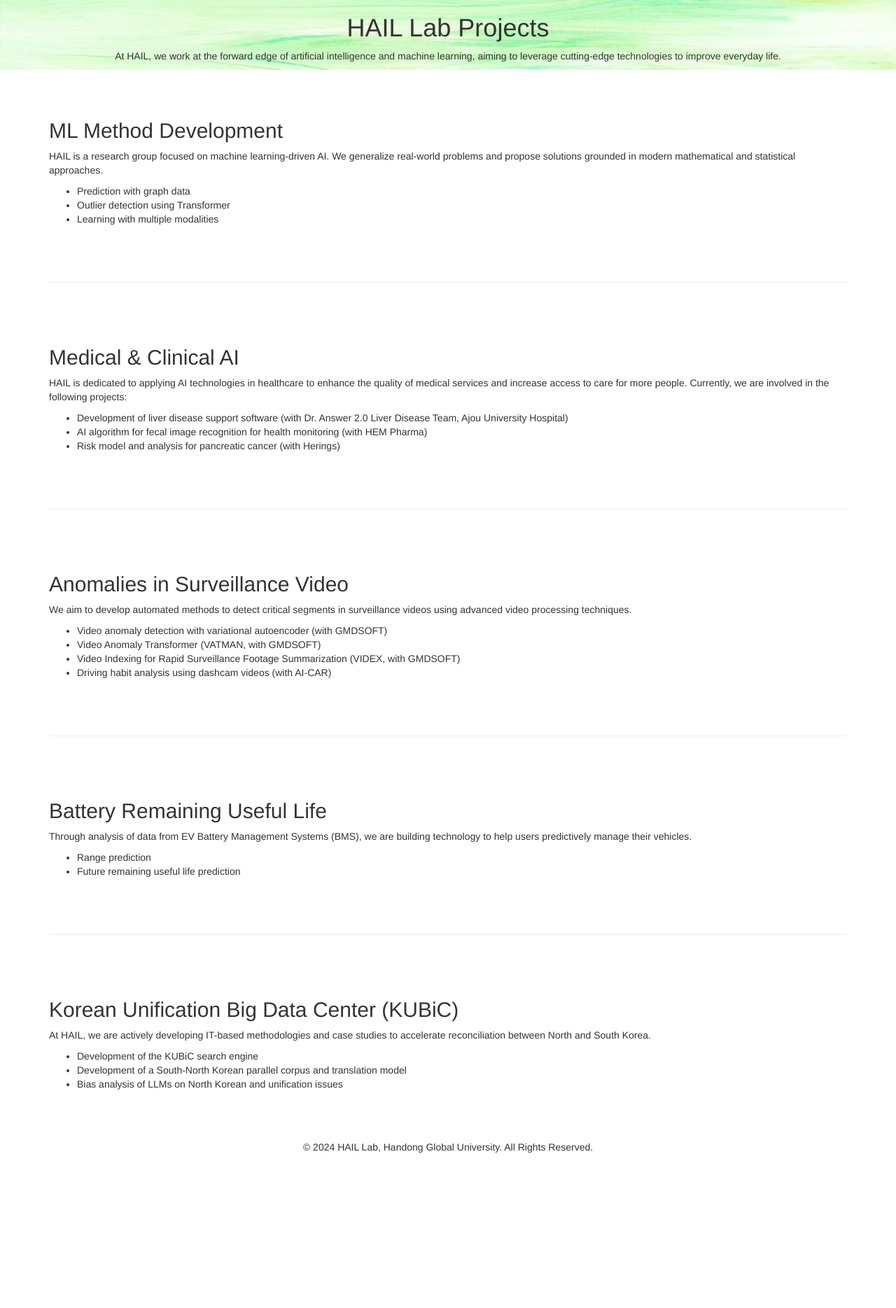
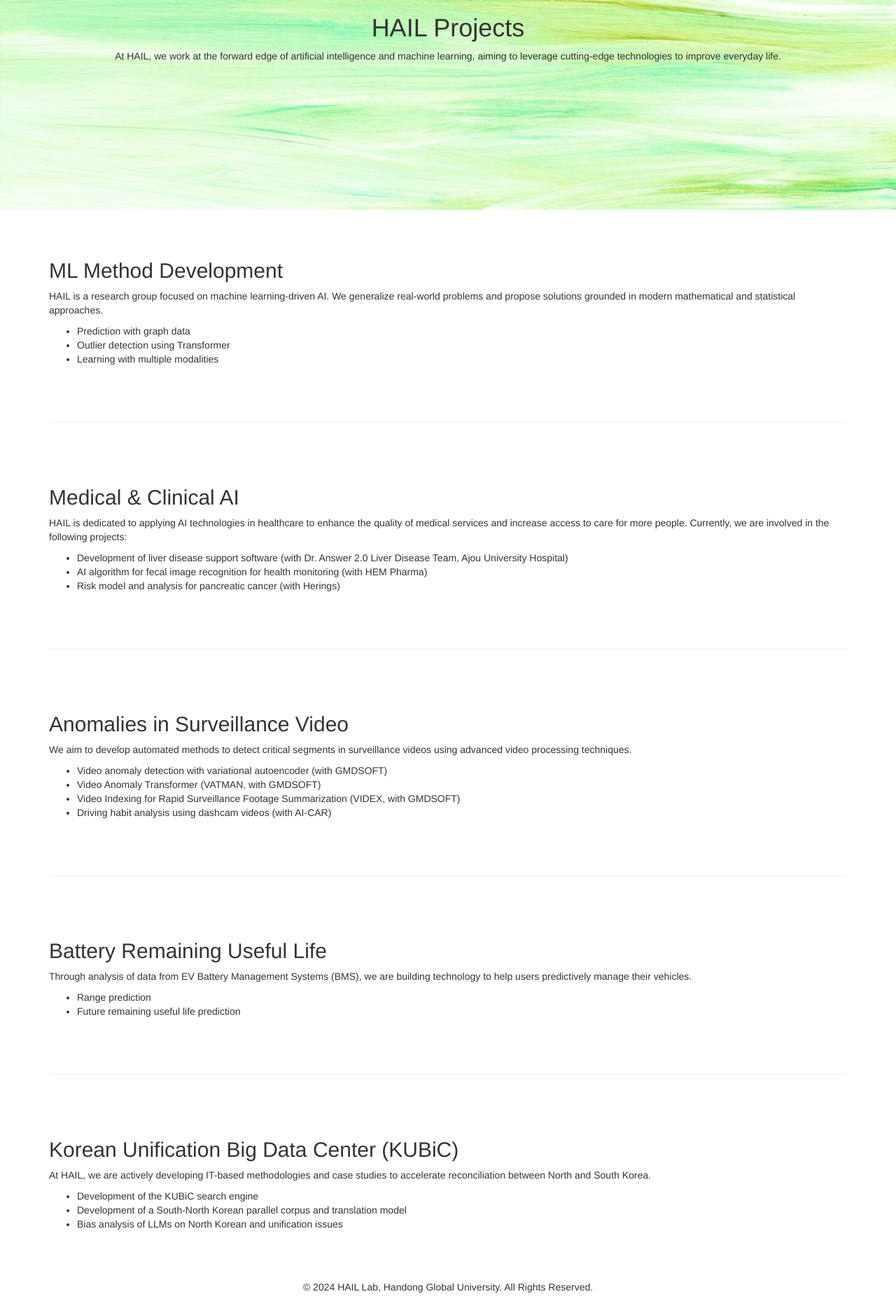
Before and after one commit to nth221/nth221.github.io, a Jekyll site: the page pages/projects.html, which Jekyll copies as it is, in a window 1280 px wide. Shown: the whole page at 70% size. Built offline with Jekyll 4.4.1, drawn with Linux system fonts in a browser that asks for light colours; nearby versions of some CDN libraries; library files that are not in the unit come from our copies; before the commit the page ends 1669 px from its top, so only the background shows below that.

Commit message:
modified:   css/stylish-portfolio.css 	modified:   pages/projects.html

```diff
--- a/css/stylish-portfolio.css
+++ b/css/stylish-portfolio.css
@@ -181,7 +181,7 @@ hr.small {
     display: table;
     position: relative;
     width: 100%;
-    height:100px;
+    height:300px;
     background: url(../img/bg.jpg) no-repeat center center scroll;
     -webkit-background-size: cover;
     -moz-background-size: cover;
--- a/pages/projects.html
+++ b/pages/projects.html
@@ -12,7 +12,7 @@
 
     <header class="project-header">
         <div class="container text-center">
-            <h1>HAIL Lab Projects</h1>
+            <h1>HAIL Projects</h1>
             <p>At HAIL, we work at the forward edge of artificial intelligence and machine learning, aiming to leverage cutting-edge technologies to improve everyday life.</p>
         </div>
     </header>
```
